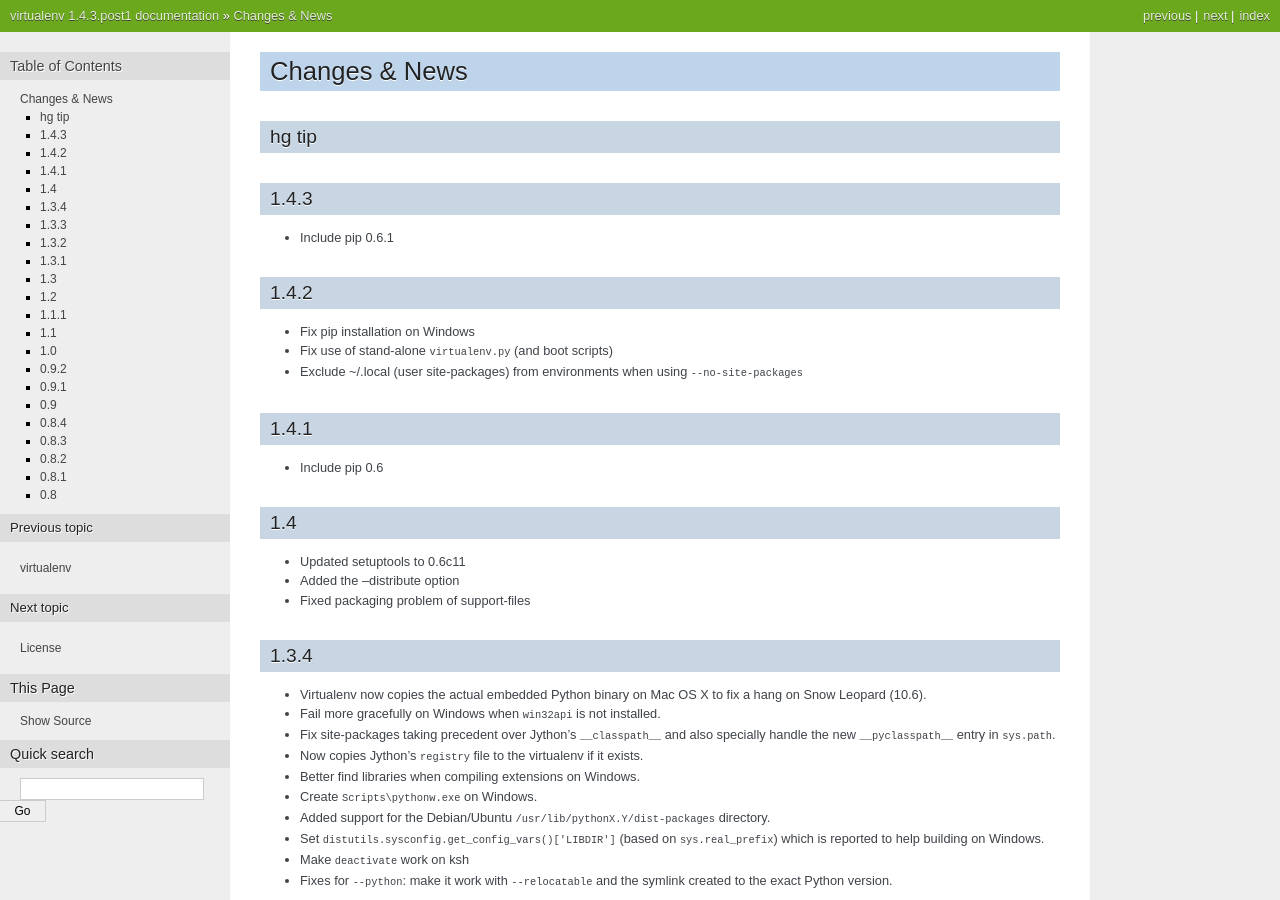
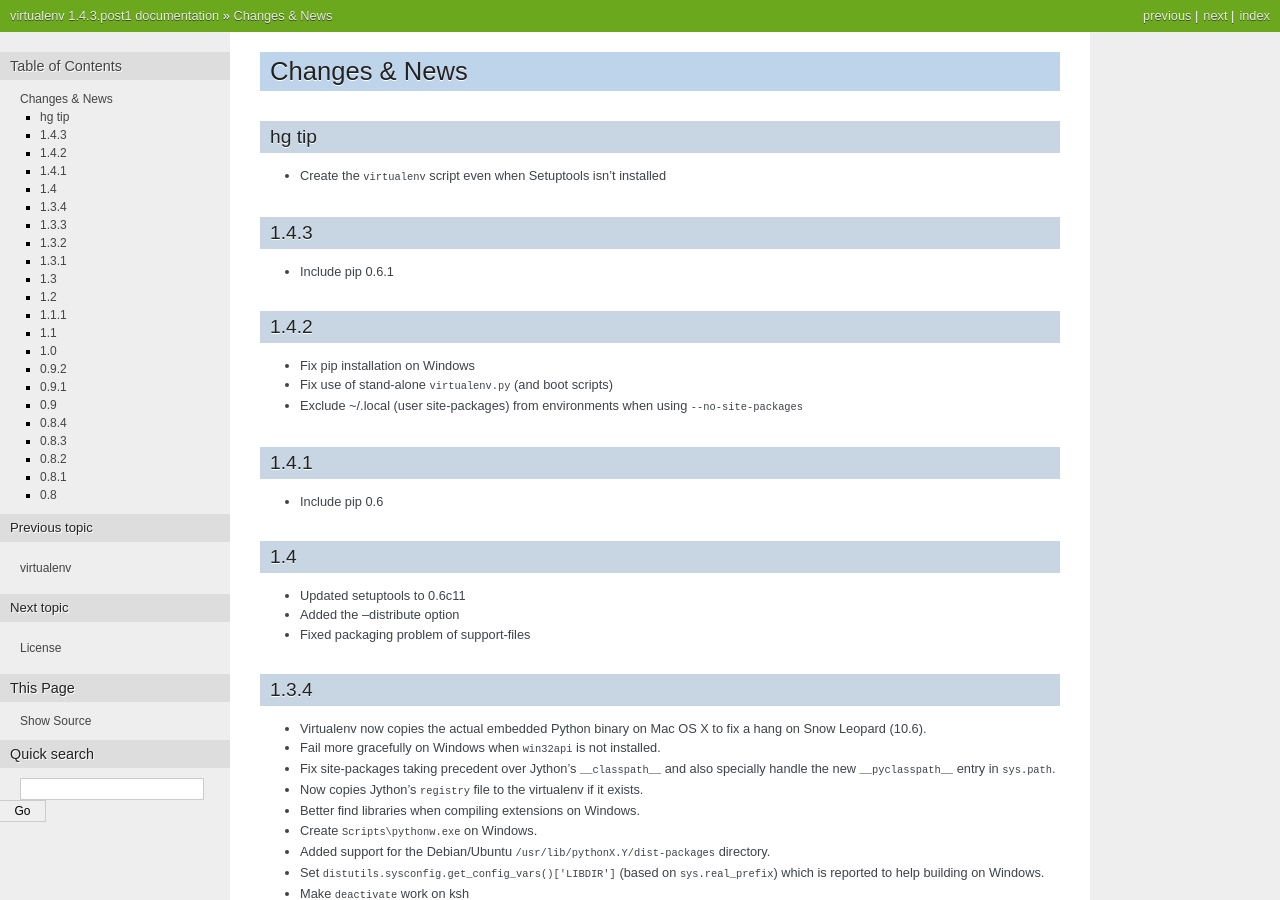
Before and after one commit to pypa/virtualenv, a Sphinx documentation site: the page built from docs/news.txt, in a window 1280 px wide and 900 px high. Built offline with Sphinx 7.4.7, drawn with Linux system fonts in a browser that asks for light colours.

Commit message:
news for last commit

```diff
--- a/docs/news.txt
+++ b/docs/news.txt
@@ -3,6 +3,9 @@
 
 hg tip
 ~~~~~~
+
+* Create the ``virtualenv`` script even when Setuptools isn't
+  installed
 
 1.4.3
 ~~~~~
```
